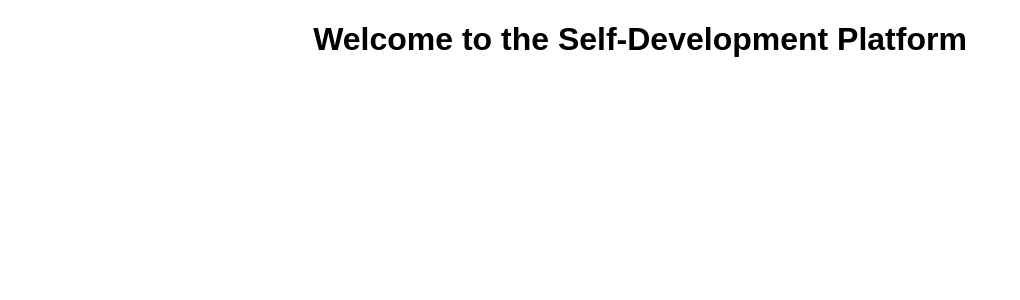
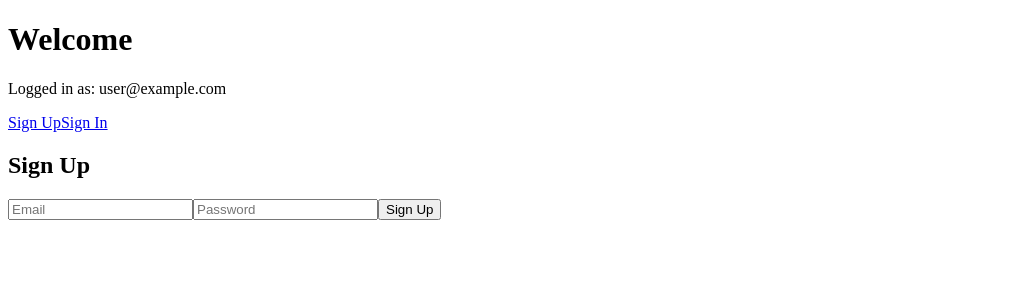
Before and after one commit to rniemela77/somni, a Vue app: page /sign-up in a window 1280 px wide. Shown: the top 300 px of the page, without its empty margins (0-1020 px from the left). Built offline with nearby package versions, Linux system fonts and the light colour scheme; no server answers; sample sign-in values are in the browser's storage.

Commit message:
set up authentication

```diff
--- a/firebase.js
+++ b/firebase.js
@@ -1,6 +1,8 @@
 // Import the functions you need from the SDKs you need
 import { initializeApp } from "firebase/app";
 import { getAnalytics } from "firebase/analytics";
+import { getAuth } from "firebase/auth";
+
 // TODO: Add SDKs for Firebase products that you want to use
 // https://firebase.google.com/docs/web/setup#available-libraries
 
@@ -13,9 +15,13 @@ const firebaseConfig = {
   storageBucket: "somni-179cf.firebasestorage.app",
   messagingSenderId: "829776509817",
   appId: "1:829776509817:web:e6a6614359b2647c570da8",
-  measurementId: "G-4TRJLP7VRS"
+  measurementId: "G-4TRJLP7VRS",
 };
 
 // Initialize Firebase
 const app = initializeApp(firebaseConfig);
+const auth = getAuth(app);
+
 const analytics = getAnalytics(app);
+
+export { auth };
--- a/package.json
+++ b/package.json
@@ -1,7 +1,8 @@
 {
   "dependencies": {
     "firebase": "^11.0.2",
-    "vue": "^3.5.13"
+    "vue": "^3.5.13",
+    "vue-router": "^4.0.13"
   },
   "name": "somni",
   "version": "1.0.0",
--- a/src/App.vue
+++ b/src/App.vue
@@ -1,18 +1,20 @@
 <template>
     <div>
-      <h1>Welcome to the Self-Development Platform</h1>
+        <h1>Welcome</h1>
+        <p v-if="userState.user">Logged in as: {{ userState.user.email }}</p>
+        <p v-else>Not logged in</p>
+        <router-link to="/sign-up">Sign Up</router-link>
+        <router-link to="/sign-in">Sign In</router-link>
+        <router-view />
     </div>
-  </template>
+</template>
 
-  <script>
-  export default {
-    name: "App",
-  };
-  </script>
-
-  <style>
-  h1 {
-    text-align: center;
-    font-family: Arial, sans-serif;
-  }
-  </style>
+<script>
+import { inject } from "vue";
+export default {
+    setup() {
+        const userState = inject("userState");
+        return { userState };
+    },
+};
+</script>
--- /dev/null
+++ b/src/components/SignIn.vue
@@ -0,0 +1,41 @@
+<template>
+    <div>
+        <h2>Sign In</h2>
+        <form @submit.prevent="signIn">
+            <input v-model="email" type="email" placeholder="Email" required />
+            <input v-model="password" type="password" placeholder="Password" required />
+            <button type="submit">Sign In</button>
+        </form>
+        <p>{{ message }}</p>
+    </div>
+</template>
+
+<script>
+import { auth } from "../../firebase";
+import { signInWithEmailAndPassword } from "firebase/auth";
+
+export default {
+    data() {
+        return {
+            email: "",
+            password: "",
+            message: "",
+        };
+    },
+    methods: {
+        async signIn() {
+            try {
+                const userCredential = await signInWithEmailAndPassword(auth, this.email, this.password);
+                this.message = "Login successful!";
+                console.log("User:", userCredential.user);
+            } catch (error) {
+                this.message = error.message;
+            }
+        },
+    },
+};
+</script>
+
+<style scoped>
+/* Optional styles */
+</style>
--- /dev/null
+++ b/src/components/SignUp.vue
@@ -0,0 +1,38 @@
+<template>
+    <div>
+        <h2>Sign Up</h2>
+        <form @submit.prevent="signUp">
+            <input v-model="email" type="email" placeholder="Email" required />
+            <input v-model="password" type="password" placeholder="Password" required />
+            <button type="submit">Sign Up</button>
+        </form>
+        <p>{{ message }}</p>
+    </div>
+</template>
+
+<script>
+import { auth } from "../../firebase";
+
+import { createUserWithEmailAndPassword } from "firebase/auth";
+
+export default {
+    data() {
+        return {
+            email: "",
+            password: "",
+            message: "",
+        };
+    },
+    methods: {
+        async signUp() {
+            try {
+                const userCredential = await createUserWithEmailAndPassword(auth, this.email, this.password);
+                this.message = "Sign-up successful!";
+                console.log("User:", userCredential.user);
+            } catch (error) {
+                this.message = error.message;
+            }
+        },
+    },
+};
+</script>
--- a/src/main.js
+++ b/src/main.js
@@ -1,5 +1,6 @@
 import { createApp } from "vue";
 import App from "./App.vue";
+import router from "./router";
+import { userState } from "./provide/inject";
 
-const app = createApp(App);
-app.mount("#app");
+createApp(App).use(router).provide("userState", userState).mount("#app");
--- /dev/null
+++ b/src/provide/inject.js
@@ -0,0 +1,10 @@
+import { reactive } from "vue";
+import { auth } from "../../firebase";
+
+export const userState = reactive({
+  user: null,
+});
+
+auth.onAuthStateChanged((user) => {
+  userState.user = user;
+});
```
Also changed, not shown: src/router.js (added, +16 -0 lines), 1 other file (tests, documents, lock files or other folders).
